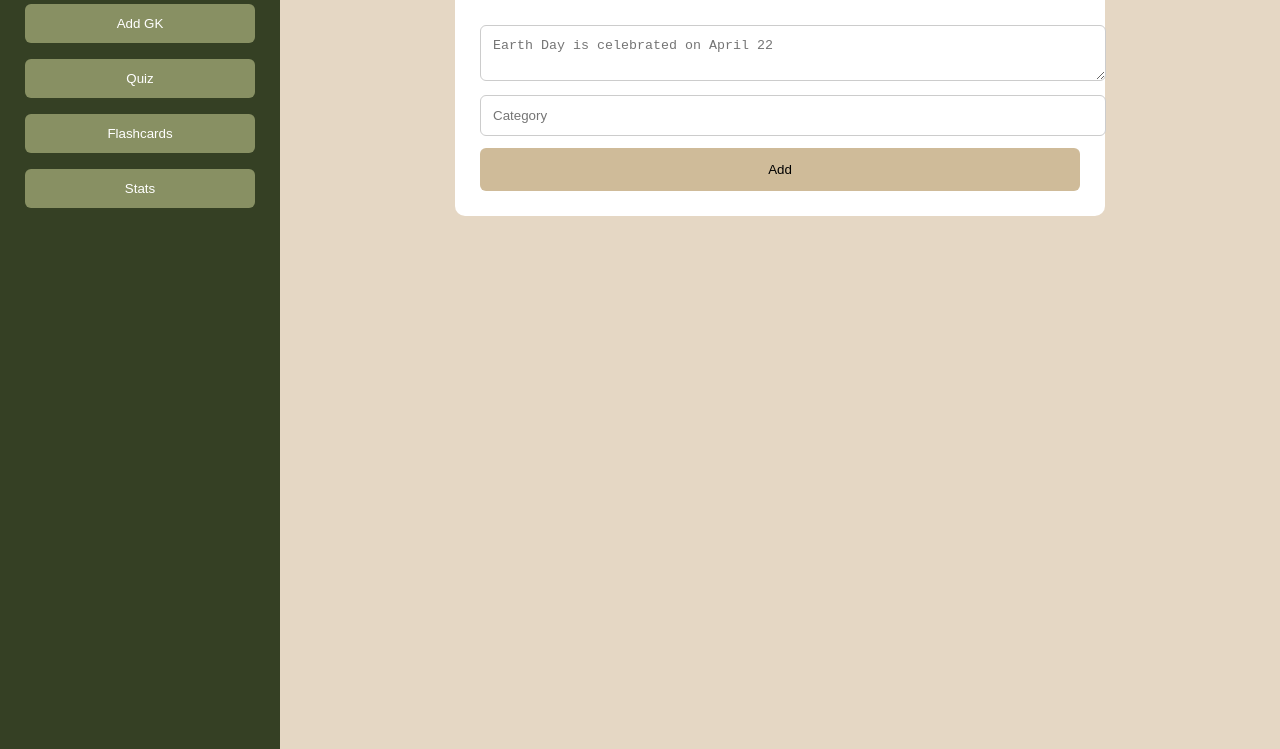
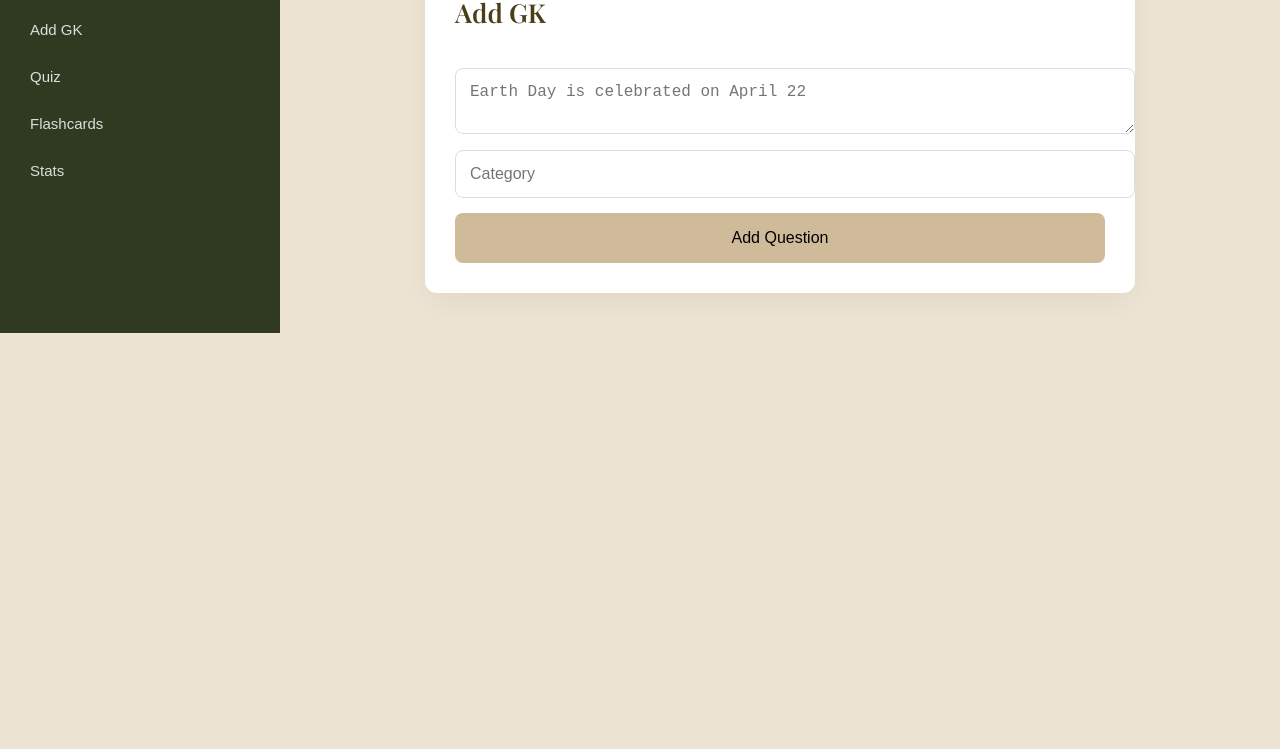
Before and after one commit to user12345678987654321/gk-app-, a plain HTML site: page index.html in a window 1280 px wide. Shown: the part 101-850 px from the top of the page. After the commit the page ends 800 px from the top, so only its background shows below. Drawn offline with nearby package versions, Linux system fonts and the light colour scheme.

Commit message:
Refactor HTML and CSS for improved layout and styles

```diff
--- a/index.html
+++ b/index.html
@@ -6,15 +6,15 @@
 
 <title>GK Prep</title>
 
-<link href="https://fonts.googleapis.com/css2?family=Playfair+Display:wght@500;700&family=Lora:wght@400;600&display=swap" rel="stylesheet">
+<link href="https://fonts.googleapis.com/css2?family=Playfair+Display:wght@600&family=Lora:wght@400;500&display=swap" rel="stylesheet">
 
 <style>
 :root{
   --dark:#4C3D19;
-  --green:#354024;
-  --moss:#889063;
+  --green:#2f3a21;
+  --moss:#7c8660;
   --tan:#CFBB99;
-  --bone:#E5D7C4;
+  --bone:#EDE4D3;
 }
 
 body{
@@ -27,70 +27,97 @@ body{
 
 /* SIDEBAR */
 .sidebar{
-  width:230px;
+  width:240px;
   background:var(--green);
-  color:white;
-  height:100vh;
-  padding:25px;
+  padding:30px 20px;
+  display:flex;
+  flex-direction:column;
+  gap:10px;
 }
 
 .sidebar h2{
   font-family:'Playfair Display', serif;
+  color:#fff;
+  margin-bottom:20px;
 }
 
-.sidebar button{
-  width:100%;
-  padding:12px;
-  margin:8px 0;
+.nav-btn{
+  background:transparent;
   border:none;
-  background:var(--moss);
-  color:white;
+  color:#ddd;
+  text-align:left;
+  padding:10px;
+  font-size:15px;
+  cursor:pointer;
   border-radius:6px;
-  cursor:pointer;
+}
+
+.nav-btn:hover{
+  background:rgba(255,255,255,0.1);
+  color:#fff;
 }
 
 /* MAIN */
 .main{
   flex:1;
-  padding:30px;
+  padding:40px;
 }
 
 .card{
-  max-width:600px;
+  max-width:650px;
   margin:auto;
   background:white;
-  padding:25px;
-  border-radius:10px;
+  padding:30px;
+  border-radius:12px;
+  box-shadow:0 10px 30px rgba(0,0,0,0.05);
+}
+
+h3{
+  font-family:'Playfair Display', serif;
+  font-size:26px;
 }
 
 /* INPUT */
 textarea,input,select{
   width:100%;
-  padding:12px;
-  margin-top:10px;
-  border-radius:6px;
-  border:1px solid #ccc;
+  padding:14px;
+  margin-top:12px;
+  border-radius:8px;
+  border:1px solid #ddd;
+  font-size:16px;
 }
 
 /* BUTTON */
 button.action{
   width:100%;
+  padding:16px;
+  margin-top:15px;
+  background:var(--tan);
+  border:none;
+  border-radius:8px;
+  font-size:16px;
+  cursor:pointer;
+  transition:0.2s;
+}
+
+button.action:hover{
+  transform:scale(1.02);
+}
+
+/* OPTIONS */
+.option{
+  width:100%;
   padding:14px;
   margin-top:12px;
-  background:var(--tan);
+  background:#f7f7f7;
   border:none;
-  border-radius:6px;
+  border-radius:8px;
+  font-size:16px;
   cursor:pointer;
 }
 
-.option{
-  width:100%;
-  padding:12px;
-  margin-top:10px;
-  background:#f5f5f5;
-  border:none;
-  border-radius:6px;
-  cursor:pointer;
+.option:hover{
+  background:#eee;
 }
 
 .hidden{display:none;}
@@ -101,10 +128,10 @@ button.action{
 
 <div class="sidebar">
   <h2>GK Prep</h2>
-  <button onclick="show('add')">Add GK</button>
-  <button onclick="show('quiz')">Quiz</button>
-  <button onclick="show('flash')">Flashcards</button>
-  <button onclick="show('stats')">Stats</button>
+  <button class="nav-btn" onclick="show('add')">Add GK</button>
+  <button class="nav-btn" onclick="show('quiz')">Quiz</button>
+  <button class="nav-btn" onclick="show('flash')">Flashcards</button>
+  <button class="nav-btn" onclick="show('stats')">Stats</button>
 </div>
 
 <div class="main">
@@ -114,14 +141,14 @@ button.action{
   <h3>Add GK</h3>
   <textarea id="inputData" placeholder="Earth Day is celebrated on April 22"></textarea>
   <input id="categoryInput" placeholder="Category">
-  <button class="action" onclick="addQ()">Add</button>
+  <button class="action" onclick="addQ()">Add Question</button>
 </div>
 
 <!-- QUIZ -->
 <div id="quiz" class="card hidden">
   <h3 id="question">Start Quiz</h3>
   <select id="categoryFilter"></select>
-  <button class="action" onclick="startQuiz()">Start</button>
+  <button class="action" onclick="startQuiz()">Start Quiz</button>
   <div id="options"></div>
   <p id="score"></p>
 </div>
@@ -153,19 +180,16 @@ function show(tab){
   document.getElementById(tab).classList.remove('hidden');
 }
 
-/* 🧠 SMART PARSER */
-function parse(line){
+/* SMART GENERATOR */
+function generate(line){
   let text=line.trim();
   let lower=text.toLowerCase();
 
   let subject="", answer="", type="fact";
 
-  if(lower.match(/\b(january|february|march|april|may|june|july|august|date|day|celebrated)\b/))
-    type="date";
-  else if(lower.match(/\b(prime minister|president|ceo|founder|author)\b/))
-    type="person";
-  else if(lower.match(/\b(capital|located|city|country)\b/))
-    type="place";
+  if(lower.match(/(april|may|june|date|day|celebrated)/)) type="date";
+  else if(lower.match(/(prime minister|president|ceo|founder)/)) type="person";
+  else if(lower.match(/(capital|city|country|located)/)) type="place";
 
   let match=text.match(/(.+?)\s(is|was|are|were|in|on)\s(.+)/i);
 
@@ -177,13 +201,6 @@ function parse(line){
     answer=words.slice(-2).join(" ");
     subject=words.slice(0,-2).join(" ");
   }
-
-  return {subject,answer,type};
-}
-
-/* GENERATE */
-function generate(line){
-  let {subject,answer,type}=parse(line);
 
   let q="";
   if(type==="date") q=`When is ${subject}?`;
@@ -206,6 +223,8 @@ function addQ(){
   let text=inputData.value;
   let cat=categoryInput.value||"General";
 
+  if(!text.trim()) return alert("Enter something");
+
   let q=generate(text);
   q.category=cat;
 
@@ -213,7 +232,9 @@ function addQ(){
   localStorage.setItem("gk",JSON.stringify(db));
   updateCats();
 
-  alert("Added");
+  // 🧼 CLEAR INPUT AFTER ADD
+  inputData.value="";
+  categoryInput.value="";
 }
 
 /* CATEGORY */
```
